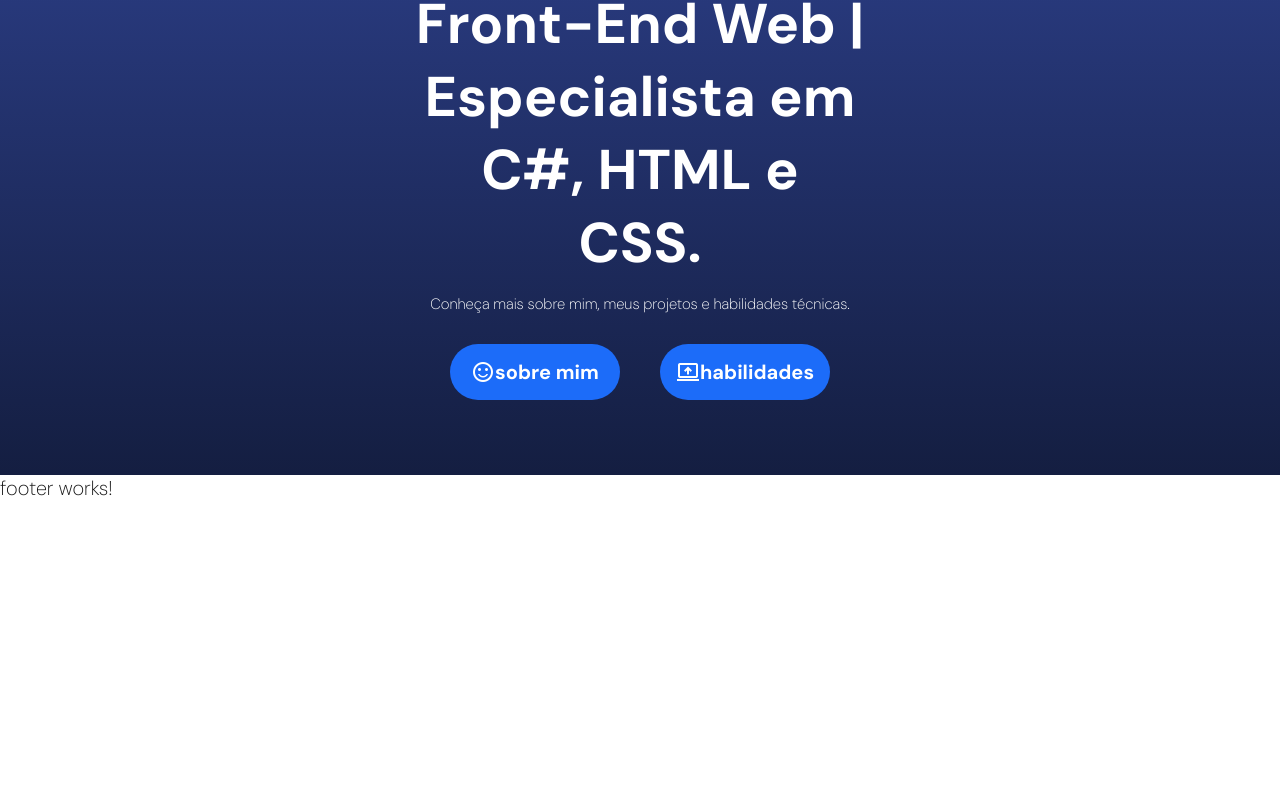
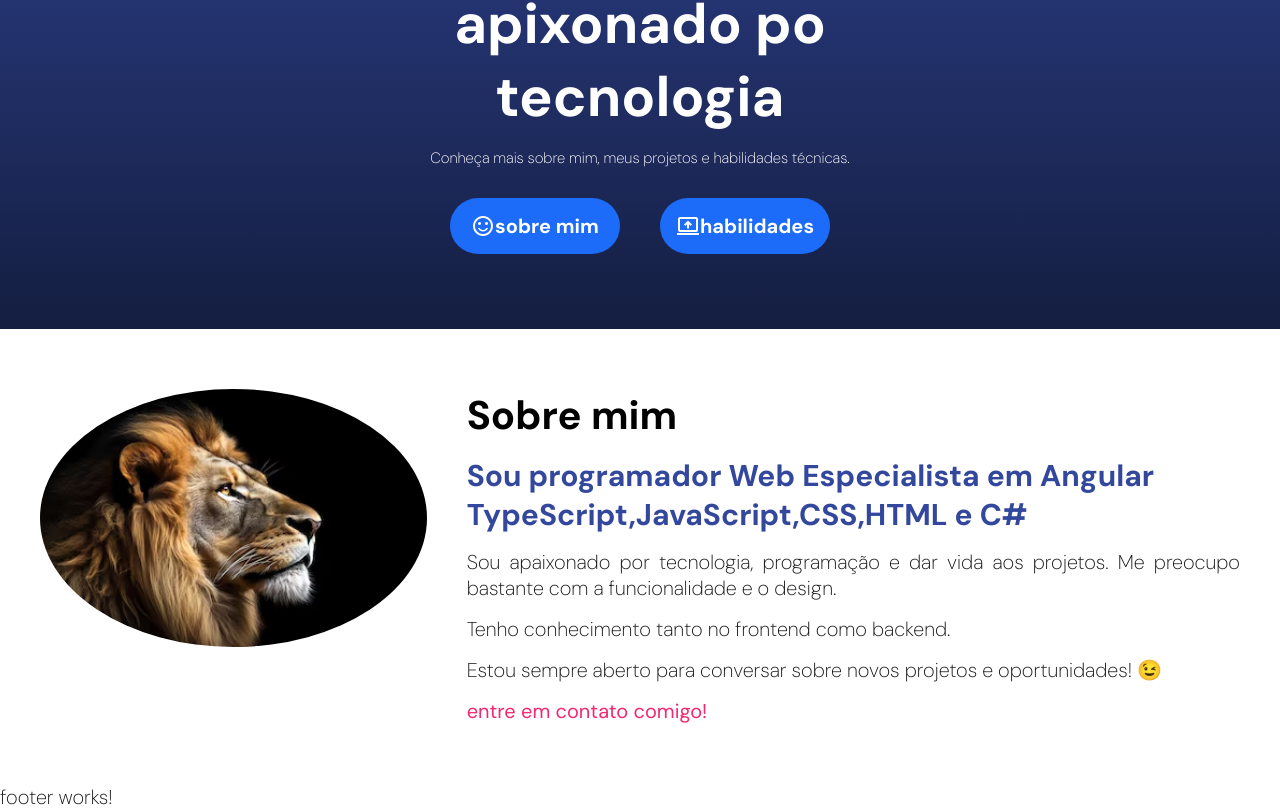
Before and after one commit to sfsidnei/meu-portfolio, an Angular app: page / in a window 1280 px wide. Shown: the part 420-1230 px from the top of the page. Before the commit the page ends 921 px from the top, so only its background shows below. Built offline with nearby package versions, Linux system fonts and the light colour scheme.

Commit message:
box about

```diff
--- a/src/app/home/home.component.css
+++ b/src/app/home/home.component.css
@@ -63,3 +63,54 @@
 .banner .box .banner .buttons button a i {
     margin-right: 5px;
 }
+
+/* box about */
+
+.about .box {
+    display: flex;
+    flex-direction: column;
+}
+
+.about .box .img {
+    flex: 1;
+    margin: 0 auto 20px;
+}
+
+.about .box .img img {
+    width: 240px;
+    border-radius: 50%;
+}
+
+.about .box .text {
+    flex: 2;
+}
+
+.about .box .text h3 {
+    color: var(--color-blue-2);
+    margin-top: 15px;
+}
+
+.about .box .text p {
+    margin: 15px 0;
+    text-align: justify;
+}
+
+.about .box .text a {
+    color: var(--color-pink-1);
+    font-weight: 400;
+}
+
+@media (min-width: 768px) {
+    .about .box {
+        flex-direction: row;
+    }
+
+    .about .box .img img {
+        width: 100%;
+    }
+
+    .about .box .text {
+        padding-left: 40px;
+    }
+
+    }
--- a/src/app/home/home.component.html
+++ b/src/app/home/home.component.html
@@ -3,8 +3,7 @@
         <div class="box">
             <h1>
                 <span class="title1">Seja bem-vindo!</span>
-                <span class="title2">Meu nome é Sidnei Ferrari Programador Front-End Web | Especialista em C#, HTML e
-                    CSS.</span>
+                <span class="title2">Meu nome é Sidnei Ferrari, Programador e apixonado po tecnologia</span>
             </h1>
 
             <p class="paragraph">Conheça mais sobre mim, meus projetos e habilidades técnicas.</p>
@@ -25,4 +24,29 @@
         </div>
 
     </section>
+
+    <section id="about" class="container about">
+        <div class="box">
+            <div class="img">
+                <img src="./assets/imgs/profile.jpg" alt="foto de Sidnei Ferrari">
+            </div>
+            <div class="text">
+                <h2>Sobre mim</h2>
+
+                <h3>Sou programador Web Especialista em Angular TypeScript,JavaScript,CSS,HTML e C# </h3>
+
+                <p> Sou apaixonado por tecnologia, programação e dar vida aos projetos.
+                    Me preocupo bastante com a funcionalidade e o design.</p>
+
+                <p>Tenho conhecimento tanto no frontend como backend.</p>
+
+                <p>Estou sempre aberto para conversar sobre novos projetos e oportunidades! 😉</p>
+
+                <p></p>
+
+                <a href="#contact">entre em contato comigo!</a>
+            </div>
+
+        </div>
+    </section>
 </main>
```
Also changed, not shown: public/assets/imgs/profile.jpg (added).
